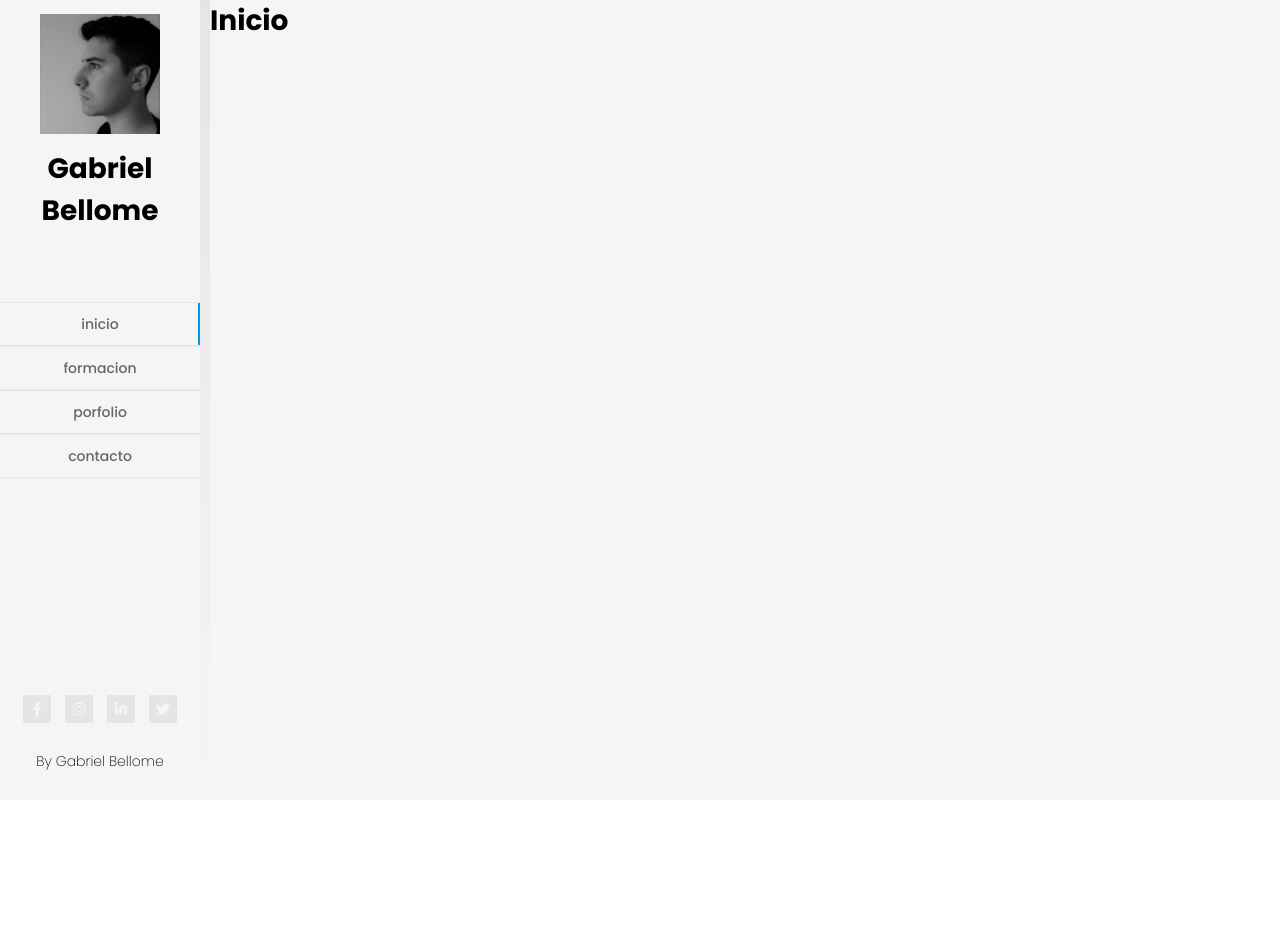
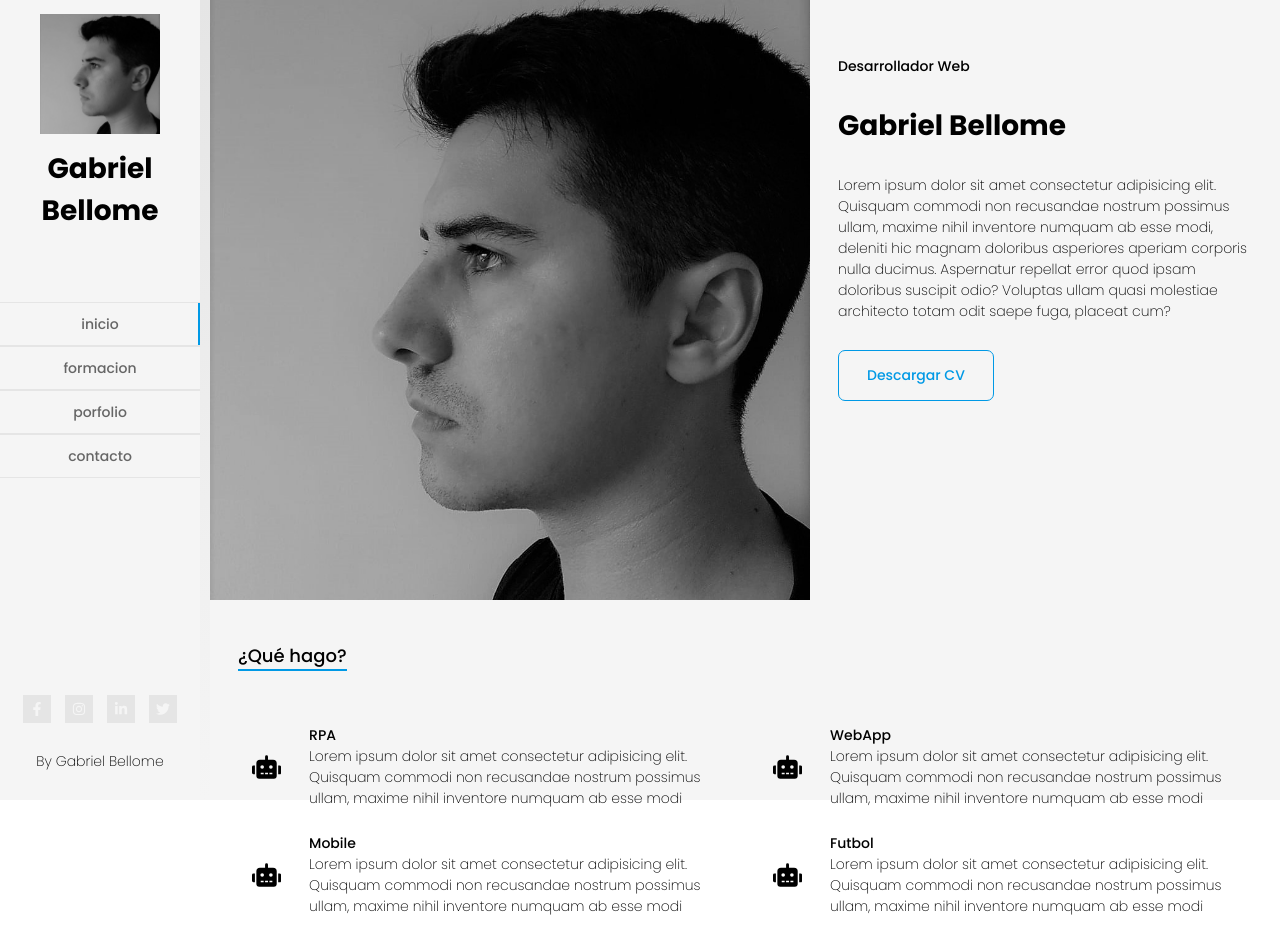
Before and after one commit to gbellome/my-portfolio-test, a React (Create React App) app: page / in a window 1280 px wide. Shown: the top 952 px of the page. Before the commit the page ends 800 px from the top, so only its background shows below. Built offline with nearby package versions, Linux system fonts and the light colour scheme.

Commit message:
Bocetado pagina de inicio

```diff
--- /dev/null
+++ b/src/Components/General/Components/Button.jsx
@@ -0,0 +1,14 @@
+import React from 'react'
+import '../Styles/ButtonStyle.css'
+
+const Button = ({caption, disabled, outline}) => {
+  return (
+    <button
+    className={outline?'outline':''}
+    disabled={disabled?true:false}>
+        {caption}
+    </button>
+  )
+}
+
+export default Button
--- /dev/null
+++ b/src/Components/General/Styles/ButtonStyle.css
@@ -0,0 +1,47 @@
+button {
+    display: flex;
+    justify-content: center;
+    align-items: center;
+
+    padding: 14px 28px;
+
+    background: var(--primary);
+    color: var(--background-ligth);
+
+    border-radius: 7px;
+    border: 1px solid var(--primary);
+
+    cursor: pointer;
+
+    transition: all 300ms ease-out;
+}
+
+button.outline {
+    background: var(--background-ligth);
+    color: var(--primary);
+
+    border: 1px solid var(--primary);
+}
+
+button[disabled] {
+    background: var(--body-ligth);
+    color: var(--background-ligth);
+
+    border: 1px solid var(--body-ligth);
+
+    cursor: not-allowed;
+}
+
+button:hover:not(:disabled) {
+    background: var(--primary600);
+    color: var(--background-ligth);
+
+    border: 1px solid var(--primary600);
+}
+
+button:active:not(:disabled) {
+    background: var(--primary700);
+    color: var(--background-ligth);
+
+    border: 1px solid var(--primary700);
+}
--- a/src/Components/Sections/Styles/SectionsStyle.css
+++ b/src/Components/Sections/Styles/SectionsStyle.css
@@ -12,3 +12,7 @@ section {
     flex-direction: column;
     align-items: center;
 }
+
+.titulo {
+    width: 100%;
+}
--- a/src/Pages/Formacion/Formacion.jsx
+++ b/src/Pages/Formacion/Formacion.jsx
@@ -2,7 +2,9 @@ import React from 'react'
 
 const Formacion = () => {
   return (
-    <h1>Formacion</h1>
+    <div className="titulo">
+      <h2>Formacion</h2>
+    </div>
   )
 }
 
--- /dev/null
+++ b/src/Pages/Inicio/Components/Funciones.jsx
@@ -0,0 +1,16 @@
+import React from 'react'
+import './../Styles/FuncionesStyle.css'
+
+const Funciones = ({description, icon, title}) => {
+  return (
+    <div className='Funcion'>
+        {icon}
+        <div className="DescripcionFuncion">
+            <h5>{title}</h5>
+            <p>{description}</p>
+        </div>
+    </div>
+  )
+}
+
+export default Funciones
--- a/src/Pages/Inicio/Inicio.jsx
+++ b/src/Pages/Inicio/Inicio.jsx
@@ -1,8 +1,39 @@
 import React from 'react'
+import FotoPerfil from './../../Assets/img/Perfil BN.jpg'
+import Button from './../../Components/General/Components/Button'
+import Funciones from './Components/Funciones'
+import { FaRobot } from "react-icons/fa"
+
+import './Styles/InicioStyle.css'
 
 const Inicio = () => {
   return (
-    <h1>Inicio</h1>
+    <>
+      <div id="Resumen">
+        <div id="ImagenPortada">
+          <img src={FotoPerfil} alt="Imagen Perfil" />
+        </div>
+        <div id="Descripcion">
+          <h5>Desarrollador Web</h5>
+          <h1>Gabriel Bellome</h1>
+          <p>Lorem ipsum dolor sit amet consectetur adipisicing elit. Quisquam commodi non recusandae nostrum possimus ullam, maxime nihil inventore numquam ab esse modi, deleniti hic magnam doloribus asperiores aperiam corporis nulla ducimus. Aspernatur repellat error quod ipsam doloribus suscipit odio? Voluptas ullam quasi molestiae architecto totam odit saepe fuga, placeat cum?</p>
+          <Button caption='Descargar CV' outline={true} />
+        </div>
+      </div>
+      <div id="Funciones">
+        <h4>¿Qué hago?</h4>
+        <div id="ListadoFunciones">
+          <div className="LineaFunciones">
+            <Funciones title='RPA' description='Lorem ipsum dolor sit amet consectetur adipisicing elit. Quisquam commodi non recusandae nostrum possimus ullam, maxime nihil inventore numquam ab esse modi' icon={<FaRobot />} />
+            <Funciones title='WebApp' description='Lorem ipsum dolor sit amet consectetur adipisicing elit. Quisquam commodi non recusandae nostrum possimus ullam, maxime nihil inventore numquam ab esse modi' icon={<FaRobot />} />
+          </div>
+          <div className="LineaFunciones">
+            <Funciones title='Mobile' description='Lorem ipsum dolor sit amet consectetur adipisicing elit. Quisquam commodi non recusandae nostrum possimus ullam, maxime nihil inventore numquam ab esse modi' icon={<FaRobot />} />
+            <Funciones title='Futbol' description='Lorem ipsum dolor sit amet consectetur adipisicing elit. Quisquam commodi non recusandae nostrum possimus ullam, maxime nihil inventore numquam ab esse modi' icon={<FaRobot />} />
+          </div>
+        </div>
+      </div>
+    </>
   )
 }
 
--- /dev/null
+++ b/src/Pages/Inicio/Styles/FuncionesStyle.css
@@ -0,0 +1,22 @@
+.Funcion {
+    display: flex;
+    flex-direction: row;
+    align-items: center;
+
+    padding: 12px 14px;
+    gap: 28px;
+
+    width: 600px;
+}
+
+.Funcion svg{
+    width: 82px;
+    height: 82px;
+}
+
+.Funcion .DescripcionFuncion {
+    display: flex;
+    flex-direction: column;
+    justify-content: center;
+    align-items: flex-start;
+}
--- /dev/null
+++ b/src/Pages/Inicio/Styles/InicioStyle.css
@@ -0,0 +1,46 @@
+#Resumen {
+    display: flex;
+    align-items: flex-start;
+
+    width: 100%;
+}
+
+#ImagenPortada {
+    display: flex;
+    align-items: center;
+    justify-content: center;
+
+}
+
+#ImagenPortada img {
+    width: 600px;
+    height: 600px;
+}
+
+#Descripcion {
+    display: flex;
+    flex-direction: column;
+    align-items: flex-start;
+
+    padding: 56px 28px;
+
+    gap: 28px;
+}
+
+#Funciones {
+    width: 100%;
+
+    padding: 28px 0;
+}
+
+#ListadoFunciones {
+    display: flex;
+    flex-direction: column;
+
+    padding: 28px;
+}
+
+#ListadoFunciones .LineaFunciones {
+    display: flex;
+    gap: 28px;
+}
--- a/src/Styles/RootStyle.css
+++ b/src/Styles/RootStyle.css
@@ -63,6 +63,7 @@ h1 {
     font-style: normal;
     font-size: 28px;
     font-weight: 800;
+
     width: 100%;
 }
 
@@ -70,6 +71,22 @@ h2 {
     font-style: normal;
     font-size: 24px;
     font-weight: 700;
+
+    display: flex;
+    flex-direction: column;
+    justify-content: center;
+
+    padding: 28px 56px 0px;
+}
+
+h2::after {
+    content: '';
+
+    display: inline-block;
+
+    background: var(--secundary-ligth);
+
+    height: 2px;
     width: 100%;
 }
 
@@ -77,13 +94,34 @@ h3 {
     font-style: normal;
     font-size: 21px;
     font-weight: 600;
-    width: 100%;
+
+    display: flex;
+    justify-content: right;
+
+    padding: 14px 56px;
 }
 
 h4 {
     font-style: normal;
     font-size: 18px;
     font-weight: 500;
+
+    display: inline-flex;
+    flex-direction: column;
+    justify-content: center;
+    position: relative;
+
+    padding: 14px 28px;
+}
+
+h4::after {
+    content: '';
+
+    display: inline-block;
+
+    background: var(--primary);
+
+    height: 2px;
     width: 100%;
 }
 
@@ -91,7 +129,9 @@ h5 {
     font-style: normal;
     font-size: 14px;
     font-weight: 400;
+
     width: 100%;
+
 }
 
 p {
```
Also changed, not shown: src/Components/General/Components/Tabs.jsx (added, +16 -0 lines), src/Components/General/Styles/TabsStyle.css (added, +24 -0 lines).
